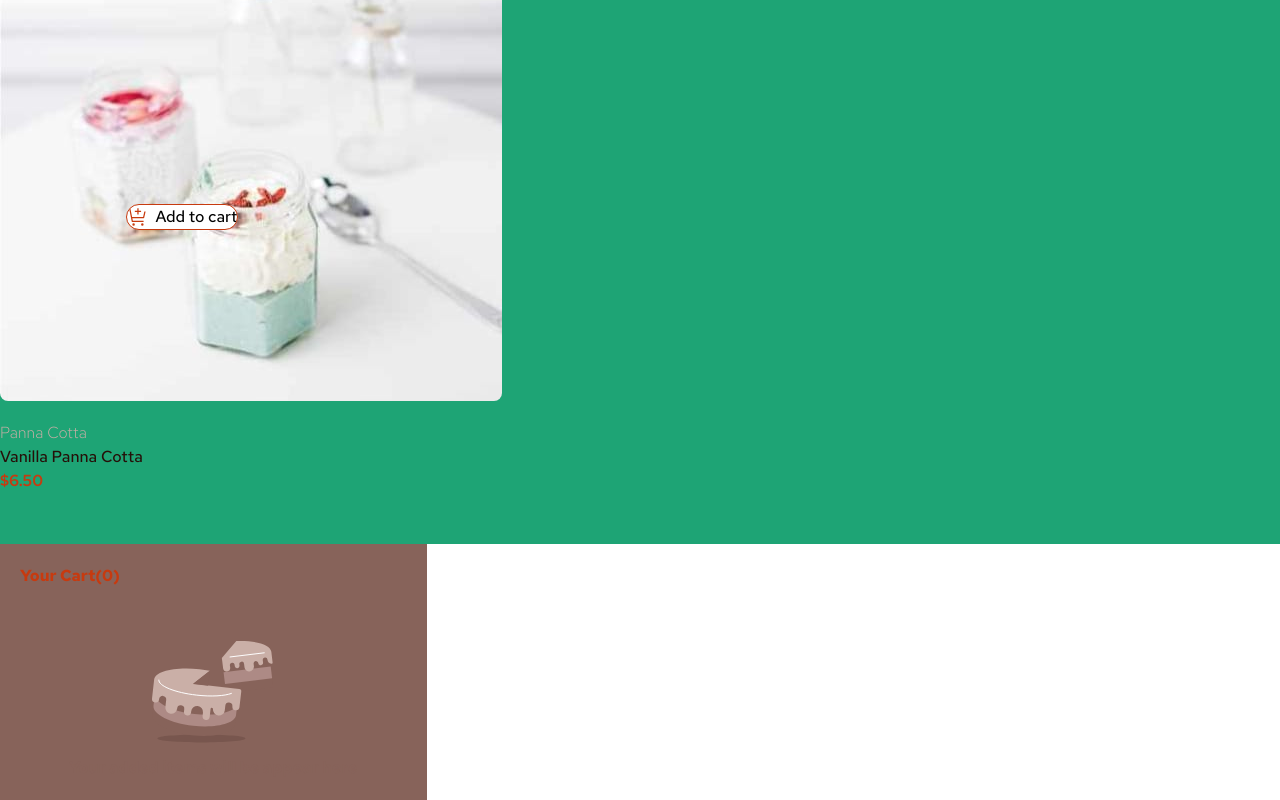
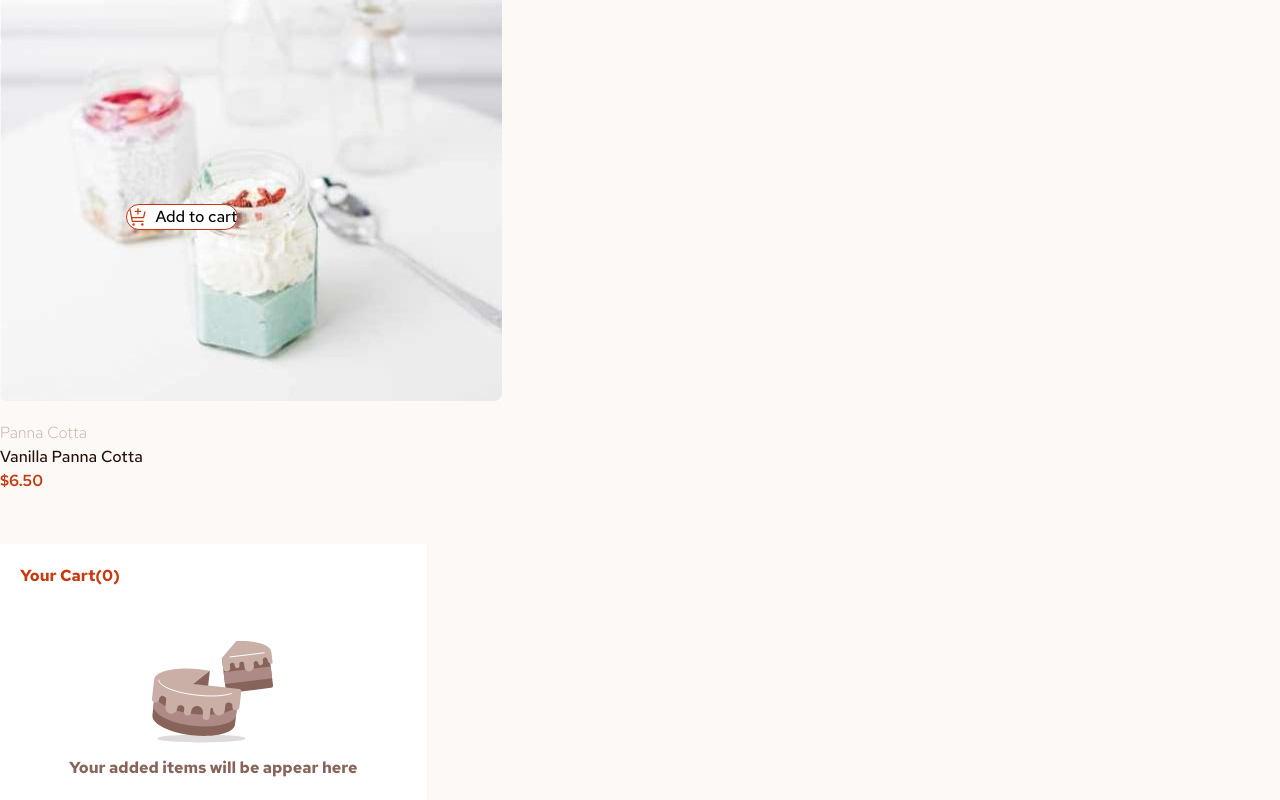
Before and after one commit to Myudro33/product-list-with-cart, a Vue app: page / in a window 1280 px wide. Shown: the part 2436-3236 px from the top of the page. Built offline with nearby package versions, Linux system fonts and the light colour scheme.

Commit message:
style: fix some styles

```diff
--- a/src/App.vue
+++ b/src/App.vue
@@ -8,7 +8,7 @@ const itemsStore = useItemsStore()
 </script>
 
 <template>
-  <div :class="{'overflow-hidden':itemsStore.confirmModal,'h-screen':itemsStore.confirmModal}">
+  <div :class="{'overflow-hidden':itemsStore.confirmModal,'h-screen':itemsStore.confirmModal} " class="bg-rose-50">
     <div class="flex xs:flex-col lg:flex-row w-full h-full lg:p-20 ">
       <ItemContainer/>
       <CartContainer/>
--- a/src/components/CartContainer.vue
+++ b/src/components/CartContainer.vue
@@ -1,5 +1,5 @@
 <template>
-    <div class="w-2/6 bg-rose-500 p-5">
+    <div class="w-2/6 p-5 bg-[#fff]">
         <h1 class="lg:text-2xl font-bold text-red">Your Cart({{ itemsStore.length }})</h1>
         <CartComponent class="mt-2" v-for="item in itemsStore.cart" :key="item.id" :name="item.name" :quantity="item.quantity||1" :price="item.price" :id="item.id"/>
        <div v-if="itemsStore.cart.length>0" >
--- a/src/components/ItemContainer.vue
+++ b/src/components/ItemContainer.vue
@@ -1,7 +1,7 @@
 <template>
-  <div class="bg-red w-full h-full flex flex-col">
+  <div class=" w-full h-full flex flex-col">
     <h1 class="lg:text-3xl font-bold text-rose-900">Desserts</h1>
-    <div class="lg:w-full h-full flex flex-wrap gap-5 bg-green mt-4">
+    <div class="lg:w-full h-full flex flex-wrap gap-5  mt-4">
       <CardComponent
         v-for="item in itemsStore.store"
         :key="item.id"
```
